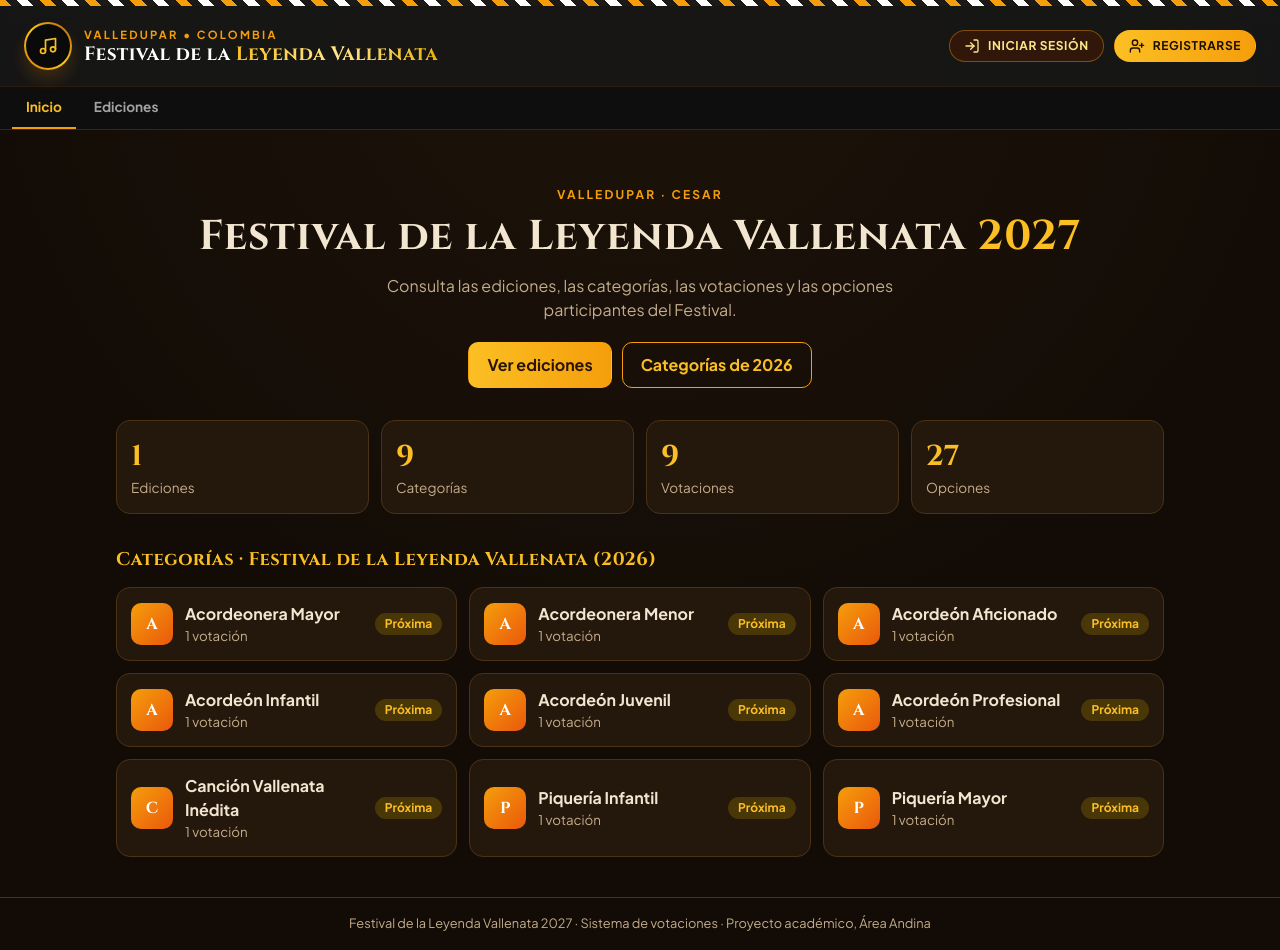
After one commit to jsepulveda33-oss/Proyecto, a Django app: page / in a window 1280 px wide. The commit adds this page. Run offline with Django 5.2, Linux system fonts and the light colour scheme; data comes from the database, SQL or seed files in the repository.

Commit message:
Implementa vistas y plantillas de votaciones

```diff
--- a/config/urls.py
+++ b/config/urls.py
@@ -20,4 +20,5 @@ from django.urls import include, path
 urlpatterns = [
     path('admin/', admin.site.urls),
     path('cuentas/', include('cuentas.urls')),
+     path('', include('votaciones.urls')),
 ]
--- /dev/null
+++ b/votaciones/static/votaciones/css/estilos.css
@@ -0,0 +1,235 @@
+/* ==========================================================
+   Festival de la Leyenda Vallenata 2027 · Interfaz pública
+   Diseño "móvil primero": los estilos base son para celular
+   y los @media (min-width) amplían el diseño en tablet y PC.
+   ========================================================== */
+
+:root {
+  --fondo: #130c06;
+  --fondo-2: #1d130a;
+  --tarjeta: #24170c;
+  --borde: #4a3315;
+  --texto: #f3e6d0;
+  --texto-suave: #c4ad8a;
+  --oro: #fbbf24;
+  --naranja: #f59e0b;
+  --verde: #34d399;
+  --radio: 14px;
+}
+
+* { box-sizing: border-box; }
+
+body {
+  margin: 0;
+  min-height: 100vh;
+  display: flex;
+  flex-direction: column;
+  background: radial-gradient(circle at top, var(--fondo-2), var(--fondo) 60%);
+  color: var(--texto);
+  font-family: "Plus Jakarta Sans", system-ui, -apple-system, "Segoe UI", sans-serif;
+  line-height: 1.5;
+}
+
+a { color: var(--oro); text-decoration: none; }
+a:hover { text-decoration: underline; }
+
+h1, h2 {
+  font-family: "Cinzel", Georgia, serif;
+  letter-spacing: 0.02em;
+  margin: 0;
+}
+
+.contenedor { width: 100%; max-width: 1080px; margin: 0 auto; padding: 0 16px; }
+.principal { flex: 1; padding-top: 24px; padding-bottom: 40px; }
+
+/* ---------- Cabecera (igual a la de la app cuentas) ---------- */
+.icono { width: 1.25rem; height: 1.25rem; flex-shrink: 0; }
+.texto-dorado {
+  background: linear-gradient(90deg, #fbbf24, #fde68a, #eab308);
+  -webkit-background-clip: text; background-clip: text; color: transparent;
+}
+.encabezado {
+  position: sticky; top: 0; z-index: 50;
+  background: rgba(23, 23, 23, 0.92);
+  backdrop-filter: blur(12px);
+  border-bottom: 1px solid rgba(120, 53, 15, 0.4);
+}
+/* Borde inspirado en el tejido del sombrero vueltiao */
+.franja-vueltiao {
+  height: 6px;
+  background-image: repeating-linear-gradient(45deg, #f59e0b 0 8px, #1c1917 8px 16px, #ffffff 16px 24px, #1c1917 24px 32px);
+}
+.encabezado-interior {
+  max-width: 1280px; height: 80px; margin: 0 auto; padding: 0 16px;
+  display: flex; align-items: center; justify-content: space-between; gap: 12px;
+}
+.marca { display: flex; align-items: center; gap: 12px; min-width: 0; color: inherit; text-decoration: none; }
+.marca:hover { text-decoration: none; }
+.logo {
+  width: 48px; height: 48px; flex-shrink: 0; padding: 2px; border-radius: 50%;
+  background: linear-gradient(45deg, #d97706, #facc15, #b45309);
+  box-shadow: 0 10px 15px rgba(217, 119, 6, 0.2);
+}
+.logo-centro {
+  width: 100%; height: 100%; display: flex; align-items: center; justify-content: center;
+  border-radius: 50%; background: #0a0a0a; color: #fbbf24;
+}
+.marca-lugar { display: block; color: #f59e0b; font-size: 0.7rem; font-weight: 600; letter-spacing: 0.2em; text-transform: uppercase; }
+.marca-nombre { display: block; color: #fff; font-family: "Cinzel", Georgia, serif; font-size: 1.05rem; font-weight: 800; letter-spacing: 0.02em; line-height: 1.2; }
+.encabezado-nav { display: flex; align-items: center; gap: 10px; }
+.encabezado-nav form { margin: 0; }
+.chip {
+  display: inline-flex; align-items: center; gap: 8px; padding: 6px 14px;
+  border: 1px solid rgba(245, 158, 11, 0.4); border-radius: 999px;
+  background: rgba(69, 26, 3, 0.6); color: #fde68a;
+  font-size: 0.75rem; font-weight: 600; letter-spacing: 0.05em; text-decoration: none; text-transform: uppercase;
+}
+.chip .icono { width: 1rem; height: 1rem; }
+a.chip:hover { background: rgba(69, 26, 3, 0.9); text-decoration: none; }
+.chip--oro { background: linear-gradient(90deg, #fbbf24, #f59e0b); color: #1c0f02; border-color: transparent; }
+a.chip--oro:hover { background: linear-gradient(90deg, #fcd34d, #fbbf24); }
+.boton-contorno {
+  display: inline-flex; align-items: center; gap: 6px; padding: 7px 12px;
+  border: 1px solid rgba(239, 68, 68, 0.4); border-radius: 10px; background: transparent;
+  color: #fca5a5; font: inherit; font-size: 0.8rem; font-weight: 600; cursor: pointer;
+}
+.boton-contorno:hover { background: rgba(239, 68, 68, 0.1); }
+
+/* Barra de navegación entre páginas */
+.subnav { border-top: 1px solid rgba(120, 53, 15, 0.3); background: rgba(10, 10, 10, 0.6); }
+.subnav-interior { max-width: 1280px; margin: 0 auto; padding: 0 12px; display: flex; gap: 4px; overflow-x: auto; }
+.subnav a {
+  padding: 10px 14px; color: #a3a3a3; font-size: 0.85rem; font-weight: 600;
+  text-decoration: none; white-space: nowrap; border-bottom: 2px solid transparent;
+}
+.subnav a:hover { color: #fff; text-decoration: none; }
+.subnav a.activa { color: #fbbf24; border-bottom-color: #f59e0b; }
+
+/* ---------- Botones ---------- */
+.boton {
+  display: inline-block;
+  padding: 10px 18px;
+  border-radius: 10px;
+  font: inherit;
+  font-weight: 700;
+  cursor: pointer;
+  border: 1px solid transparent;
+  text-align: center;
+}
+.boton:hover { text-decoration: none; filter: brightness(1.08); }
+.boton--oro { background: linear-gradient(90deg, var(--oro), var(--naranja)); color: #2a1503; }
+.boton--borde { background: transparent; color: var(--oro); border-color: var(--naranja); }
+
+/* ---------- Héroe de la página de inicio ---------- */
+.heroe { padding: 32px 0 24px; text-align: center; }
+.heroe h1 { font-size: 1.9rem; line-height: 1.2; margin: 8px 0 12px; }
+.oro { color: var(--oro); }
+.etiqueta { color: var(--naranja); text-transform: uppercase; font-size: 0.75rem; letter-spacing: 0.18em; margin: 0; font-weight: 700; }
+.heroe__texto { color: var(--texto-suave); max-width: 560px; margin: 0 auto 20px; }
+.heroe__acciones { display: flex; flex-direction: column; gap: 10px; max-width: 360px; margin: 0 auto; }
+
+/* ---------- Cifras ---------- */
+.cifras { display: grid; grid-template-columns: repeat(2, 1fr); gap: 12px; margin: 8px 0 32px; }
+.cifra {
+  background: var(--tarjeta); border: 1px solid var(--borde); border-radius: var(--radio);
+  padding: 14px; display: flex; flex-direction: column;
+}
+.cifra strong { font-family: "Cinzel", serif; font-size: 1.8rem; color: var(--oro); }
+.cifra span { color: var(--texto-suave); font-size: 0.85rem; }
+
+/* ---------- Títulos y textos ---------- */
+.titulo-pagina { font-size: 1.6rem; color: var(--oro); margin: 8px 0 8px; }
+.titulo-seccion { font-size: 1.15rem; color: var(--oro); margin: 24px 0 14px; }
+.subtitulo { color: var(--texto-suave); margin: 0 0 8px; }
+.migas { font-size: 0.85rem; color: var(--texto-suave); }
+.migas strong { color: var(--texto); }
+
+/* ---------- Botón "Volver" (útil sobre todo en celular) ---------- */
+.volver {
+  display: inline-flex; align-items: center; gap: 4px;
+  margin-bottom: 10px; padding: 8px 16px;
+  border: 1px solid rgba(245, 158, 11, 0.4); border-radius: 999px;
+  background: rgba(69, 26, 3, 0.6); color: #fde68a;
+  font-size: 0.85rem; font-weight: 700;
+}
+.volver:hover { background: rgba(69, 26, 3, 0.9); text-decoration: none; }
+
+/* ---------- Tarjetas ---------- */
+.rejilla { display: grid; grid-template-columns: 1fr; gap: 12px; }
+.tarjeta {
+  display: flex; align-items: center; gap: 12px;
+  background: var(--tarjeta); border: 1px solid var(--borde); border-radius: var(--radio);
+  padding: 14px; color: var(--texto);
+  transition: border-color 0.15s, transform 0.15s;
+}
+a.tarjeta:hover { border-color: var(--naranja); transform: translateY(-2px); text-decoration: none; }
+.tarjeta--fija { cursor: default; }
+.tarjeta__cuerpo { display: flex; flex-direction: column; flex: 1; min-width: 0; }
+.tarjeta__cuerpo small { color: var(--texto-suave); }
+.inicial {
+  flex: none; display: grid; place-items: center;
+  width: 42px; height: 42px; border-radius: 10px;
+  background: linear-gradient(135deg, var(--naranja), #ea580c);
+  color: #fff; font-family: "Cinzel", serif; font-weight: 700;
+}
+.flecha { color: var(--oro); font-size: 1.5rem; }
+
+/* ---------- Insignias de estado ---------- */
+.insignia {
+  display: inline-block; flex: none;
+  padding: 2px 10px; border-radius: 999px;
+  font-size: 0.75rem; font-weight: 700;
+  background: #3a2a14; color: var(--texto-suave);
+}
+.insignia--activa { background: #0f3a2b; color: var(--verde); }
+.insignia--proxima { background: #4a3708; color: var(--oro); }
+.insignia--cerrada, .insignia--vacia, .insignia--inactiva { background: #3a2a14; color: var(--texto-suave); }
+
+/* ---------- Panel de detalle de votación ---------- */
+.panel { background: var(--tarjeta); border: 1px solid var(--borde); border-radius: var(--radio); padding: 18px; margin-top: 12px; }
+.datos { display: grid; grid-template-columns: 1fr; gap: 8px; margin: 16px 0 0; }
+.datos div { display: flex; justify-content: space-between; gap: 12px; border-top: 1px solid var(--borde); padding-top: 8px; }
+.datos dt { color: var(--texto-suave); text-transform: uppercase; font-size: 0.75rem; letter-spacing: 0.08em; }
+.datos dd { margin: 0; font-weight: 700; }
+
+/* ---------- Avisos, vacíos y mensajes ---------- */
+.aviso { background: #3a2a0a; border: 1px solid #6b4a0e; color: var(--oro); border-radius: 10px; padding: 10px 14px; margin-top: 24px; font-size: 0.9rem; }
+.vacio { color: var(--texto-suave); font-style: italic; grid-column: 1 / -1; }
+.mensajes { list-style: none; padding: 0; margin: 0 0 16px; }
+.mensaje { padding: 10px 14px; border-radius: 10px; margin-bottom: 8px; background: #0f3a2b; color: var(--verde); }
+.mensaje--error { background: #4a1414; color: #fca5a5; }
+
+/* ---------- Pie ---------- */
+.pie { border-top: 1px solid var(--borde); padding: 16px 0; color: var(--texto-suave); font-size: 0.8rem; text-align: center; }
+
+/* ==========================================================
+   Tablet (≥ 640px)
+   ========================================================== */
+@media (min-width: 640px) {
+  .heroe h1 { font-size: 2.6rem; }
+  .heroe__acciones { flex-direction: row; justify-content: center; max-width: none; }
+  .cifras { grid-template-columns: repeat(4, 1fr); }
+  .rejilla { grid-template-columns: repeat(2, 1fr); }
+  .datos { grid-template-columns: repeat(3, 1fr); }
+  .datos div { flex-direction: column; }
+}
+
+/* ==========================================================
+   Computador (≥ 900px)
+   ========================================================== */
+@media (min-width: 900px) {
+  .volver { display: none; } /* en computador basta el menú y las migas */
+  .rejilla { grid-template-columns: repeat(3, 1fr); }
+}
+
+/* ---------- Cabecera: pantallas pequeñas ---------- */
+@media (max-width: 639px) {
+  .solo-ancho, .marca-lugar { display: none; }
+  .logo { width: 40px; height: 40px; }
+  .marca-nombre { font-size: 0.85rem; }
+  .chip { padding: 6px 10px; }
+}
+@media (min-width: 640px) {
+  .encabezado-interior { padding: 0 24px; }
+  .marca-nombre { font-size: 1.2rem; }
+}
--- /dev/null
+++ b/votaciones/templates/votaciones/base.html
@@ -0,0 +1,83 @@
+{% load static %}<!DOCTYPE html>
+<html lang="es">
+<head>
+  <meta charset="UTF-8">
+  <meta name="viewport" content="width=device-width, initial-scale=1">
+  <title>{% block titulo %}Festival de la Leyenda Vallenata 2027{% endblock %}</title>
+  <link rel="preconnect" href="https://fonts.googleapis.com">
+  <link rel="preconnect" href="https://fonts.gstatic.com" crossorigin>
+  <link href="https://fonts.googleapis.com/css2?family=Cinzel:wght@600;700&family=Plus+Jakarta+Sans:wght@400;500;700&display=swap" rel="stylesheet">
+  <link rel="stylesheet" href="{% static 'votaciones/css/estilos.css' %}">
+</head>
+<body>
+
+  <header class="encabezado">
+    <div class="franja-vueltiao"></div>
+    <div class="encabezado-interior">
+      <a class="marca" href="{% url 'inicio' %}">
+        <div class="logo">
+          <span class="logo-centro">{% include "cuentas/_icono.html" with nombre="musica" %}</span>
+        </div>
+        <div>
+          <span class="marca-lugar">Valledupar • Colombia</span>
+          <span class="marca-nombre">Festival de la <span class="texto-dorado">Leyenda Vallenata</span></span>
+        </div>
+      </a>
+
+      <nav class="encabezado-nav">
+        {% if user.is_authenticated %}
+          <a href="{% url 'cuentas:perfil' %}" class="chip">
+            {% include "cuentas/_icono.html" with nombre="usuario" %}
+            <span>{{ user.username }}</span>
+          </a>
+          <form method="post" action="{% url 'cuentas:logout' %}">
+            {% csrf_token %}
+            <button type="submit" class="boton-contorno" aria-label="Cerrar sesión">
+              {% include "cuentas/_icono.html" with nombre="salir" %}
+              <span class="solo-ancho">Cerrar sesión</span>
+            </button>
+          </form>
+        {% else %}
+          <a href="{% url 'cuentas:login' %}" class="chip" aria-label="Iniciar sesión">
+            {% include "cuentas/_icono.html" with nombre="entrar" %}
+            <span class="solo-ancho">Iniciar sesión</span>
+          </a>
+          <a href="{% url 'cuentas:registro' %}" class="chip chip--oro" aria-label="Registrarse">
+            {% include "cuentas/_icono.html" with nombre="usuario-mas" %}
+            <span class="solo-ancho">Registrarse</span>
+          </a>
+        {% endif %}
+      </nav>
+    </div>
+
+    <!-- Navegación entre páginas: la opción activa se resalta según la URL actual -->
+    {% with pagina=request.resolver_match.url_name %}
+    <nav class="subnav" aria-label="Navegación principal">
+      <div class="subnav-interior">
+        <a href="{% url 'inicio' %}"{% if pagina == 'inicio' %} class="activa" aria-current="page"{% endif %}>Inicio</a>
+        <a href="{% url 'ediciones' %}"{% if pagina == 'ediciones' or pagina == 'edicion_detalle' or pagina == 'categoria_detalle' or pagina == 'votacion_detalle' %} class="activa"{% endif %}>Ediciones</a>
+      </div>
+    </nav>
+    {% endwith %}
+  </header>
+
+  <main class="contenedor principal">
+    {% if messages %}
+      <ul class="mensajes">
+        {% for mensaje in messages %}
+          <li class="mensaje mensaje--{{ mensaje.tags }}">{{ mensaje }}</li>
+        {% endfor %}
+      </ul>
+    {% endif %}
+
+    {% block contenido %}{% endblock %}
+  </main>
+
+  <footer class="pie">
+    <div class="contenedor">
+      Festival de la Leyenda Vallenata 2027 · Sistema de votaciones · Proyecto académico, Área Andina
+    </div>
+  </footer>
+
+</body>
+</html>
--- /dev/null
+++ b/votaciones/templates/votaciones/inicio.html
@@ -0,0 +1,47 @@
+{% extends "votaciones/base.html" %}
+{% block contenido %}
+
+<section class="heroe">
+  <p class="etiqueta">Valledupar · Cesar</p>
+  <h1>Festival de la Leyenda Vallenata <span class="oro">2027</span></h1>
+  <p class="heroe__texto">
+    Consulta las ediciones, las categorías, las votaciones y las opciones participantes del Festival.
+  </p>
+  <div class="heroe__acciones">
+    <a class="boton boton--oro" href="{% url 'ediciones' %}">Ver ediciones</a>
+    {% if edicion %}
+      <a class="boton boton--borde" href="{% url 'edicion_detalle' edicion.pk %}">Categorías de {{ edicion.anio }}</a>
+    {% endif %}
+  </div>
+</section>
+
+<section class="cifras" aria-label="Resumen del sistema">
+  <div class="cifra"><strong>{{ total_ediciones }}</strong><span>Ediciones</span></div>
+  <div class="cifra"><strong>{{ total_categorias }}</strong><span>Categorías</span></div>
+  <div class="cifra"><strong>{{ total_votaciones }}</strong><span>Votaciones</span></div>
+  <div class="cifra"><strong>{{ total_opciones }}</strong><span>Opciones</span></div>
+</section>
+
+{% if edicion %}
+  <section>
+    <h2 class="titulo-seccion">Categorías · {{ edicion }}</h2>
+    <div class="rejilla">
+      {% for c in categorias %}
+        <a class="tarjeta" href="{% url 'categoria_detalle' c.pk %}">
+          <span class="inicial">{{ c.nombre|first|upper }}</span>
+          <span class="tarjeta__cuerpo">
+            <strong>{{ c.nombre }}</strong>
+            <small>{{ c.total_votaciones }} {% if c.total_votaciones == 1 %}votación{% else %}votaciones{% endif %}</small>
+          </span>
+          <span class="insignia insignia--{{ c.estado_clave }}">{{ c.estado_texto }}</span>
+        </a>
+      {% empty %}
+        <p class="vacio">Esta edición aún no tiene categorías registradas.</p>
+      {% endfor %}
+    </div>
+  </section>
+{% else %}
+  <p class="vacio">Aún no hay ediciones registradas. Agrégalas desde el panel de administración.</p>
+{% endif %}
+
+{% endblock %}
--- /dev/null
+++ b/votaciones/urls.py
@@ -0,0 +1,13 @@
+
+
+from django.urls import path
+
+from . import views
+
+urlpatterns = [
+    path("", views.inicio, name="inicio"),
+    path("ediciones/", views.lista_ediciones, name="ediciones"),
+    path("ediciones/<int:edicion_id>/", views.detalle_edicion, name="edicion_detalle"),
+    path("categorias/<int:categoria_id>/", views.detalle_categoria, name="categoria_detalle"),
+    path("votaciones/<int:votacion_id>/", views.detalle_votacion, name="votacion_detalle"),
+]
--- a/votaciones/views.py
+++ b/votaciones/views.py
@@ -1,3 +1,119 @@
-from django.shortcuts import render
 
-# Create your views here.
+
+from django.db.models import Count
+from django.shortcuts import get_object_or_404, render
+from django.utils import timezone
+
+from .models import Categoria, Edicion, Opcion, Votacion
+
+
+# ---------------------------------------------------------------------------
+# Funciones de apoyo
+# ---------------------------------------------------------------------------
+def calcular_estado(votacion):
+    """
+    Devuelve (clave, texto) con el estado de una votación:
+      - Inactiva: el administrador la desactivó (campo 'activa' = False).
+      - Próxima:  todavía no llega la fecha de inicio.
+      - Cerrada:  ya pasó la fecha de fin.
+      - Activa:   está dentro de su ventana de tiempo (regla RN-03).
+    """
+    if not votacion.activa:
+        return "inactiva", "Inactiva"
+    ahora = timezone.now()
+    if ahora < votacion.fecha_inicio:
+        return "proxima", "Próxima"
+    if ahora > votacion.fecha_fin:
+        return "cerrada", "Cerrada"
+    return "activa", "Activa"
+
+
+def _preparar_categorias(categorias):
+    """
+    Agrega a cada categoría cuántas votaciones tiene y un resumen de su estado.
+    Usa prefetch_related para traer todas las votaciones en una sola consulta.
+    """
+    lista = list(categorias.prefetch_related("votaciones"))
+    for c in lista:
+        estados = [calcular_estado(v)[0] for v in c.votaciones.all()]
+        c.total_votaciones = len(estados)
+        activas = estados.count("activa")
+        if activas:
+            c.estado_clave = "activa"
+            c.estado_texto = f"{activas} activa" + ("s" if activas > 1 else "")
+        elif "proxima" in estados:
+            c.estado_clave, c.estado_texto = "proxima", "Próxima"
+        elif "cerrada" in estados:
+            c.estado_clave, c.estado_texto = "cerrada", "Cerrada"
+        elif estados:
+            c.estado_clave, c.estado_texto = "inactiva", "Inactiva"
+        else:
+            c.estado_clave, c.estado_texto = "vacia", "Sin votaciones"
+    return lista
+
+
+# ---------------------------------------------------------------------------
+# Vistas (una por página)
+# ---------------------------------------------------------------------------
+def inicio(request):
+    """Página de inicio del Festival."""
+    # Edición a destacar: la más reciente que esté marcada como activa.
+    edicion = Edicion.objects.filter(activa=True).first() or Edicion.objects.first()
+    categorias = _preparar_categorias(edicion.categorias.all()) if edicion else []
+    contexto = {
+        "edicion": edicion,
+        "categorias": categorias,
+        "total_ediciones": Edicion.objects.count(),
+        "total_categorias": Categoria.objects.count(),
+        "total_votaciones": Votacion.objects.count(),
+        "total_opciones": Opcion.objects.count(),
+    }
+    return render(request, "votaciones/inicio.html", contexto)
+
+
+def lista_ediciones(request):
+    """Ediciones disponibles del Festival."""
+    ediciones = Edicion.objects.annotate(total_categorias=Count("categorias"))
+    return render(request, "votaciones/ediciones.html", {"ediciones": ediciones})
+
+
+def detalle_edicion(request, edicion_id):
+    """Categorías de una edición."""
+    edicion = get_object_or_404(Edicion, pk=edicion_id)
+    categorias = _preparar_categorias(edicion.categorias.all())
+    return render(
+        request,
+        "votaciones/edicion_detalle.html",
+        {"edicion": edicion, "categorias": categorias},
+    )
+
+
+def detalle_categoria(request, categoria_id):
+    """Votaciones de una categoría."""
+    categoria = get_object_or_404(Categoria.objects.select_related("edicion"), pk=categoria_id)
+    votaciones = list(categoria.votaciones.annotate(total_opciones=Count("opciones")))
+    for v in votaciones:
+        v.estado_clave, v.estado_texto = calcular_estado(v)
+    return render(
+        request,
+        "votaciones/categoria_detalle.html",
+        {"categoria": categoria, "edicion": categoria.edicion, "votaciones": votaciones},
+    )
+
+
+def detalle_votacion(request, votacion_id):
+    """Detalle de una votación y sus opciones participantes."""
+    votacion = get_object_or_404(
+        Votacion.objects.select_related("categoria__edicion"), pk=votacion_id
+    )
+    votacion.estado_clave, votacion.estado_texto = calcular_estado(votacion)
+    return render(
+        request,
+        "votaciones/votacion_detalle.html",
+        {
+            "votacion": votacion,
+            "categoria": votacion.categoria,
+            "edicion": votacion.categoria.edicion,
+            "opciones": list(votacion.opciones.all()),
+        },
+    )
```
Also changed, not shown: cuentas/static/cuentas/css/cuentas.css (+35 -0 lines), cuentas/templates/cuentas/base_cuentas.html (+10 -2 lines), votaciones/templates/votaciones/categoria_detalle.html (added, +30 -0 lines), votaciones/templates/votaciones/edicion_detalle.html (added, +28 -0 lines), votaciones/templates/votaciones/ediciones.html (added, +24 -0 lines), votaciones/templates/votaciones/votacion_detalle.html (added, +48 -0 lines), votaciones/tests.py (+49 -1 lines).
